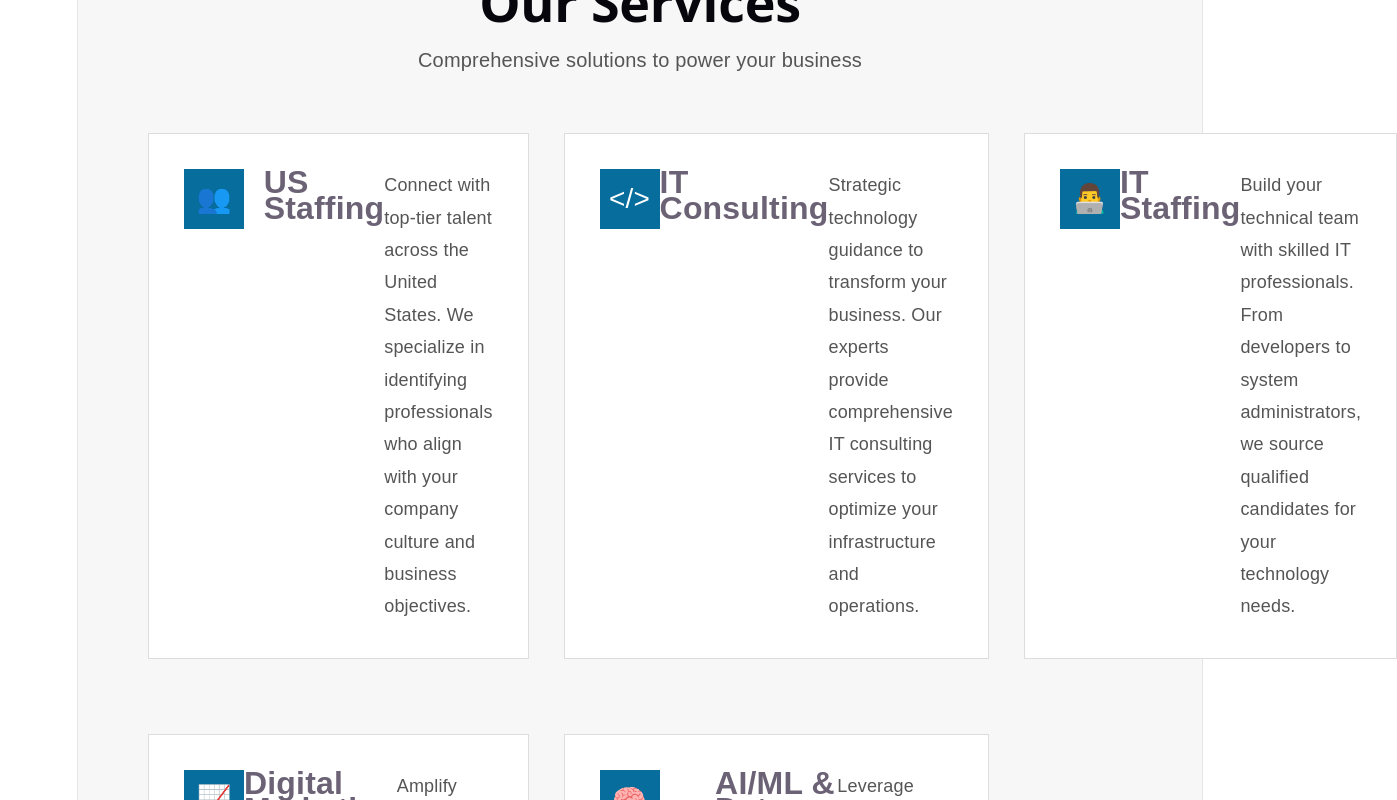
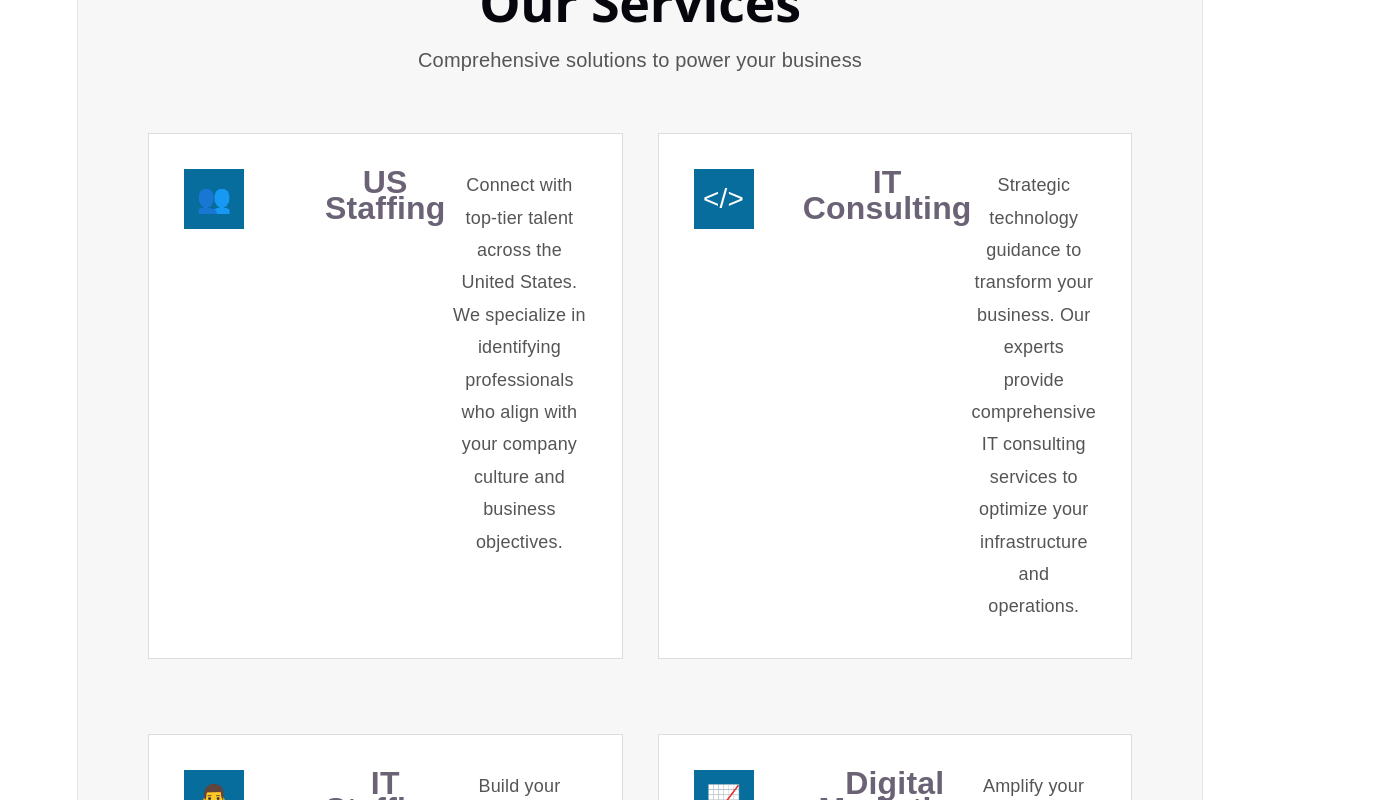
Before and after one commit to srihansa/pranex, a React (Vite) app: page / in a window 1280 px wide. Shown: the part 1540-2340 px from the top of the page, 1397 px wide, since content can reach past the window. Built offline with nearby package versions, Linux system fonts and the light colour scheme.

Commit message:
updated website

```diff
--- a/src/styles/ServicesSection.css
+++ b/src/styles/ServicesSection.css
@@ -19,15 +19,17 @@
 
 .services-grid{
   display:grid;
-  grid-template-columns:repeat(3, 1fr);
+  grid-template-columns:repeat(auto-fit, minmax(350px, 1fr));
   gap:35px;
+  width: 100%;
 }
 
 .service-card{
   background:white;
   padding:35px;
-  text-align:left;
   border:1px solid #ddd;
+  box-sizing: border-box;
+  overflow: hidden;
 }
 
 .icon{
@@ -45,10 +47,12 @@
 .service-card h3{
   font-size:32px;
   margin-bottom:20px;
+  word-break: normal;
 }
 
 .service-card p{
   font-size:18px;
   line-height:1.8;
   color:#555;
+  word-break: normal;
 }
```
